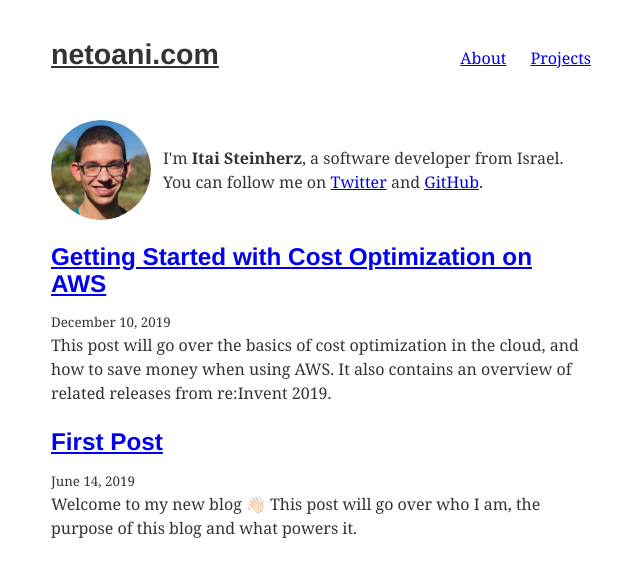
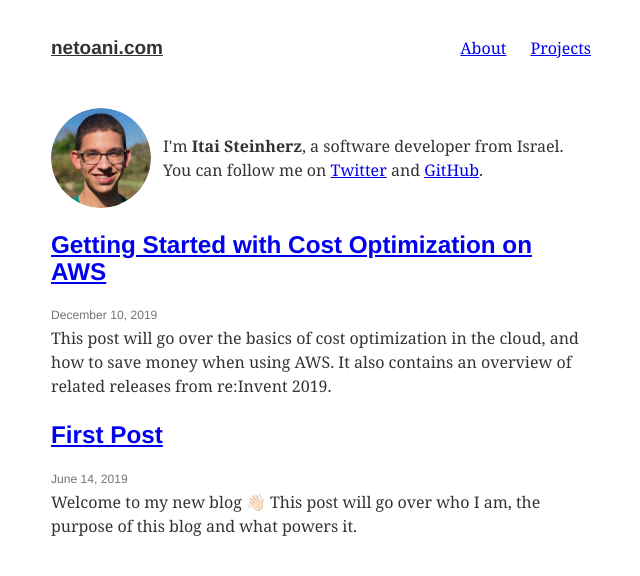
Before and after one commit to itaisteinherz/netoani.com, a Gatsby site: page / in a window 1280 px wide. Shown: the whole page, without its empty margins (319-959 px from the left). Built offline with nearby package versions, Linux system fonts and the light colour scheme; Gatsby itself is replaced by a stand-in of ours; some packages are replaced by stand-ins of ours; what typography-theme-fairy-gates would draw is missing.

Commit message:
Continue working on styling

```diff
--- a/src/components/layout.js
+++ b/src/components/layout.js
@@ -27,7 +27,7 @@ class Layout extends Component {
 				>
 					<h1
 						style={{
-							...scale(5 / 6),
+							...scale(1 / 4),
 							marginTop: 0,
 							marginRight: rhythm(1),
 							marginBottom: rhythm(1)
--- /dev/null
+++ b/src/components/styled-date.js
@@ -0,0 +1,23 @@
+import React from "react";
+import gray from "gray-percentage";
+import {rhythm, scale} from "../utils/typography";
+
+function StyledDate({date, datePrefix = ""}) {
+	return (
+        <h3
+            style={{
+                ...scale(-2 / 5),
+                display: "block",
+                lineHeight: 1,
+                fontWeight: 500,
+                color: gray(45),
+                marginTop: rhythm(1),
+                marginBottom: rhythm(1 / 5)
+            }}
+        >
+            {datePrefix}{date}
+        </h3>
+	);
+}
+
+export default StyledDate;
--- a/src/pages/index.js
+++ b/src/pages/index.js
@@ -4,6 +4,7 @@ import {Link, graphql} from "gatsby";
 import Layout from "../components/layout";
 import SEO from "../components/seo";
 import Bio from "../components/bio";
+import StyledDate from "../components/styled-date";
 import {rhythm} from "../utils/typography";
 
 class Homepage extends Component {
@@ -40,7 +41,7 @@ class Homepage extends Component {
  									{title}
  								</Link>
  							</h2>
- 							<small>{node.frontmatter.date}</small>
+							<StyledDate date={node.frontmatter.date}/>
  							<p
  								dangerouslySetInnerHTML={{ // eslint-disable-line react/no-danger
  									__html: node.frontmatter.description || node.excerpt
```
Also changed, not shown: src/components/page-heading.js (+2 -14 lines), src/pages/about.js (+15 -0 lines).
